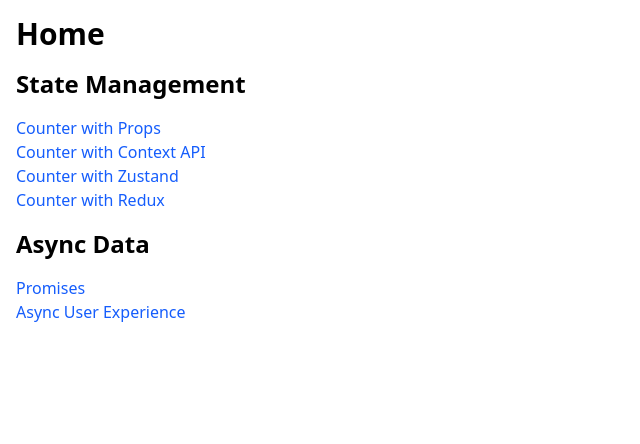
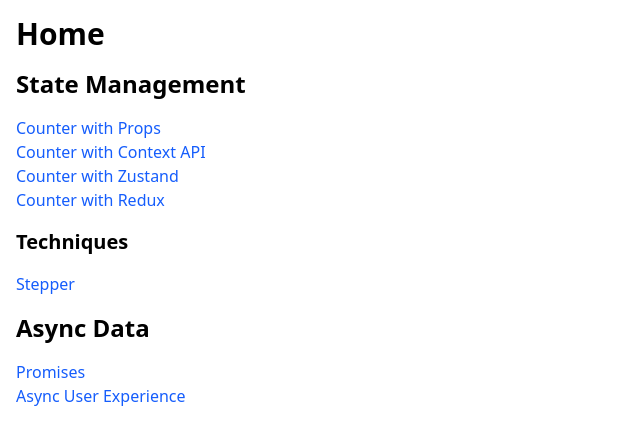
Before and after one commit to barnabas-lesti/react-sandbox, a React (Vite) app: page / in a window 1280 px wide. Shown: the top 444 px of the page, without its empty margins (0-640 px from the left). Built offline with nearby package versions, Linux system fonts and the light colour scheme.

Commit message:
create page

```diff
--- a/src/app/routes/config.tsx
+++ b/src/app/routes/config.tsx
@@ -27,6 +27,10 @@
             path: "zustand",
             moduleLoader: () => import("#features/state-management/zustand/CounterWithZustandPage"),
           }),
+          createLazyRoute({
+            path: "stepper",
+            moduleLoader: () => import("#features/state-management/stepper/StepperPage"),
+          }),
         ],
       },
       {
--- a/src/core/ui/components/typography/Typography.tsx
+++ b/src/core/ui/components/typography/Typography.tsx
@@ -4,6 +4,7 @@
 interface VariantMap {
   h1: "h1";
   h2: "h2";
+  h3: "h3";
   p: "p";
 }
 
@@ -20,7 +21,12 @@
   return (
     <Tag
       {...restProps}
-      className={clsx(variant === "h1" && "font-bold text-3xl", variant === "h2" && "font-bold text-2xl", className)}
+      className={clsx(
+        variant === "h1" && "font-bold text-3xl",
+        variant === "h2" && "font-bold text-2xl",
+        variant === "h3" && "font-bold text-xl",
+        className,
+      )}
     >
       {children}
     </Tag>
--- a/src/features/home/HomePage.tsx
+++ b/src/features/home/HomePage.tsx
@@ -24,6 +24,12 @@
           <Link to="/state-management/redux">Counter with Redux</Link>
         </li>
       </ul>
+      <Typography variant="h3">Techniques</Typography>
+      <ul>
+        <li>
+          <Link to="/state-management/stepper">Stepper</Link>
+        </li>
+      </ul>
 
       <Typography variant="h2">Async Data</Typography>
       <ul>
--- /dev/null
+++ b/src/features/state-management/stepper/StepperPage.tsx
@@ -0,0 +1,5 @@
+import { BasePageLayout } from "#core/ui/layouts/base-page-layout/BasePageLayout";
+
+export default function StepperPage() {
+  return <BasePageLayout title="Stepper"></BasePageLayout>;
+}
```
